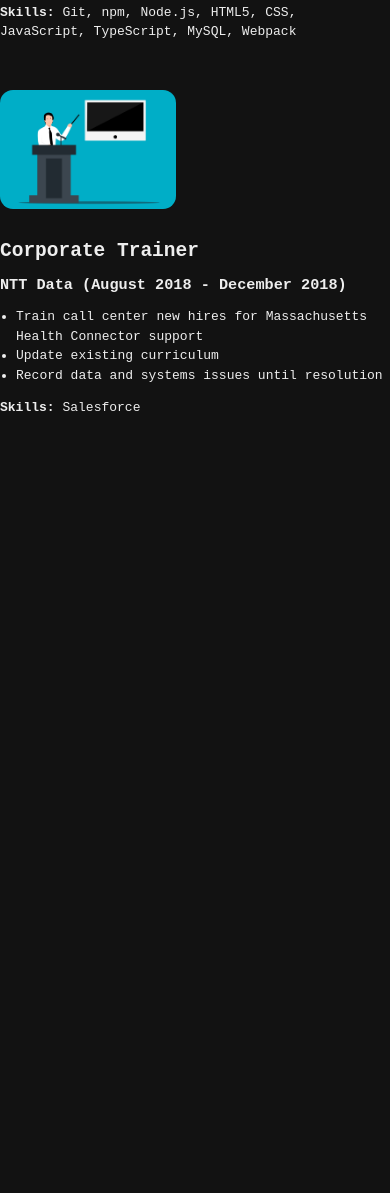
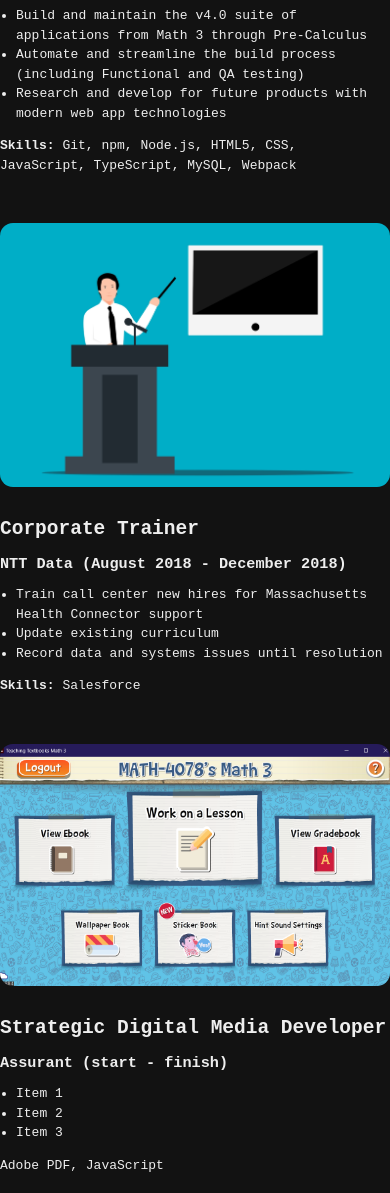
Before and after one commit to jmcscript/jmcscript.github.io, a plain HTML site: page index.html in a window 390 px wide. Shown: the part 767-1960 px from the top of the page. Before the commit the page ends 1217 px from the top, so only its background shows below. Drawn offline with Linux system fonts and the light colour scheme.

Commit message:
feat: enhance experience layout

```diff
--- a/index.html
+++ b/index.html
@@ -48,7 +48,7 @@
           Webpack</p>
       </div>
     </section>
-    <section class="experience">
+    <section class="experience alt">
       <div class="example"><img src="/img/facilitator.jpg" alt="Illustration of a facilitator"></div>
 
       <div class="summary">
@@ -59,7 +59,20 @@
           <li>Update existing curriculum</li>
           <li>Record data and systems issues until resolution</li>
         </ul>
-        <p class="class"><strong>Skills: </strong>Salesforce</p>
+        <p class="skills"><strong>Skills: </strong>Salesforce</p>
+      </div>
+    </section>
+    <section class="experience">
+      <div class="example"><img src="/img/math-3-student-home.png" alt="Assurant Stuff"></div>
+      <div class="summary">
+        <h2>Strategic Digital Media Developer</h2>
+        <h3>Assurant (start - finish)</h3>
+        <ul>
+          <li>Item 1</li>
+          <li>Item 2</li>
+          <li>Item 3</li>
+        </ul>
+        <p class="skills">Adobe PDF, JavaScript</p>
       </div>
     </section>
   </main>
--- a/style.css
+++ b/style.css
@@ -101,11 +101,11 @@ section.experience {
   gap: 2rem;
 
   div.example {
-    width: 45%;
+    width: 50%;
   }
 
   div.summary {
-    width: 55%;
+    width: 50%;
 
     h2 {
       margin-block-start: 0;
@@ -115,6 +115,11 @@ section.experience {
       padding-inline-start: 1rem;
     }
   }
+}
+
+section.experience.alt {
+  display: flex;
+  flex-direction: row-reverse;
 }
 
 section.experience:last-of-type {
@@ -130,12 +135,15 @@ img {
 }
 
 @media screen and (max-width: 768px) {
-  section.experience {
+
+  section.experience,
+  section.experience.alt {
     display: flex;
     flex-direction: column;
 
     div.placeholder-img,
-    div.summary {
+    div.summary,
+    div.example {
       width: 100%;
     }
   }
```
